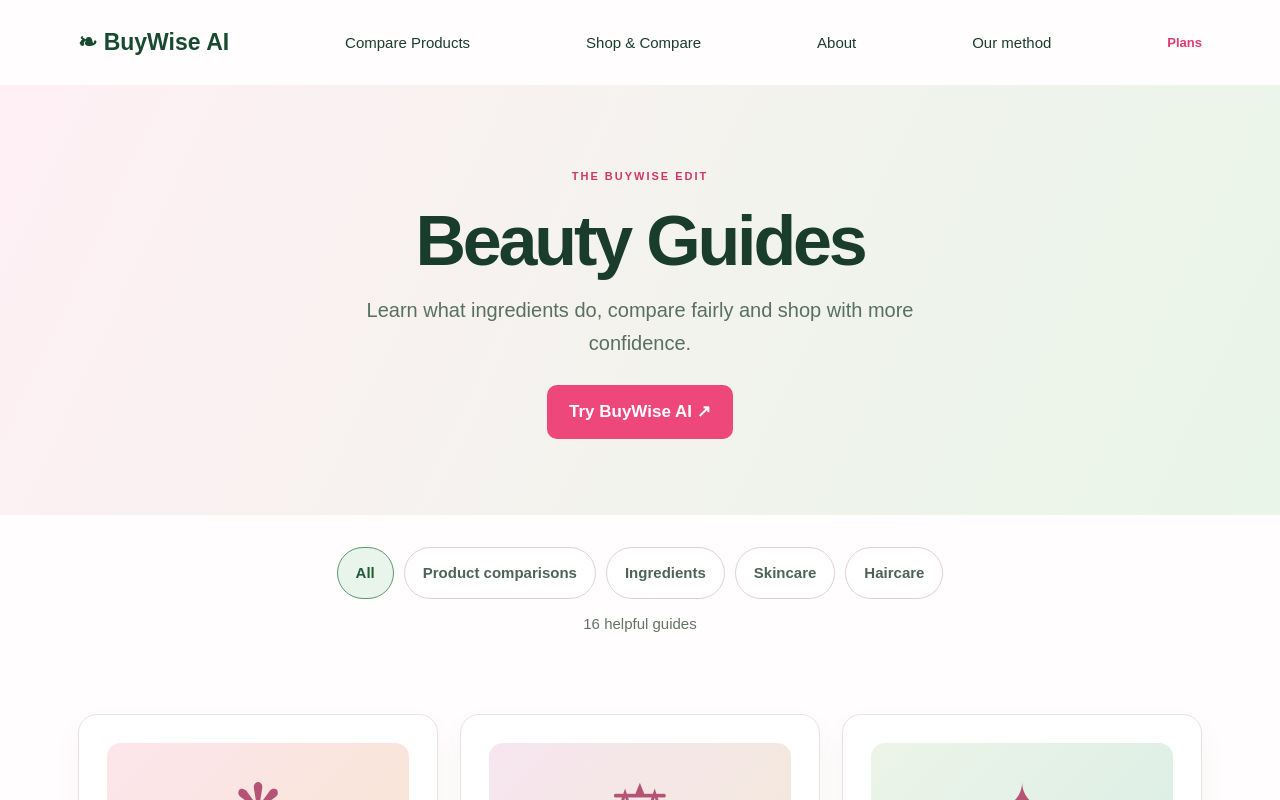
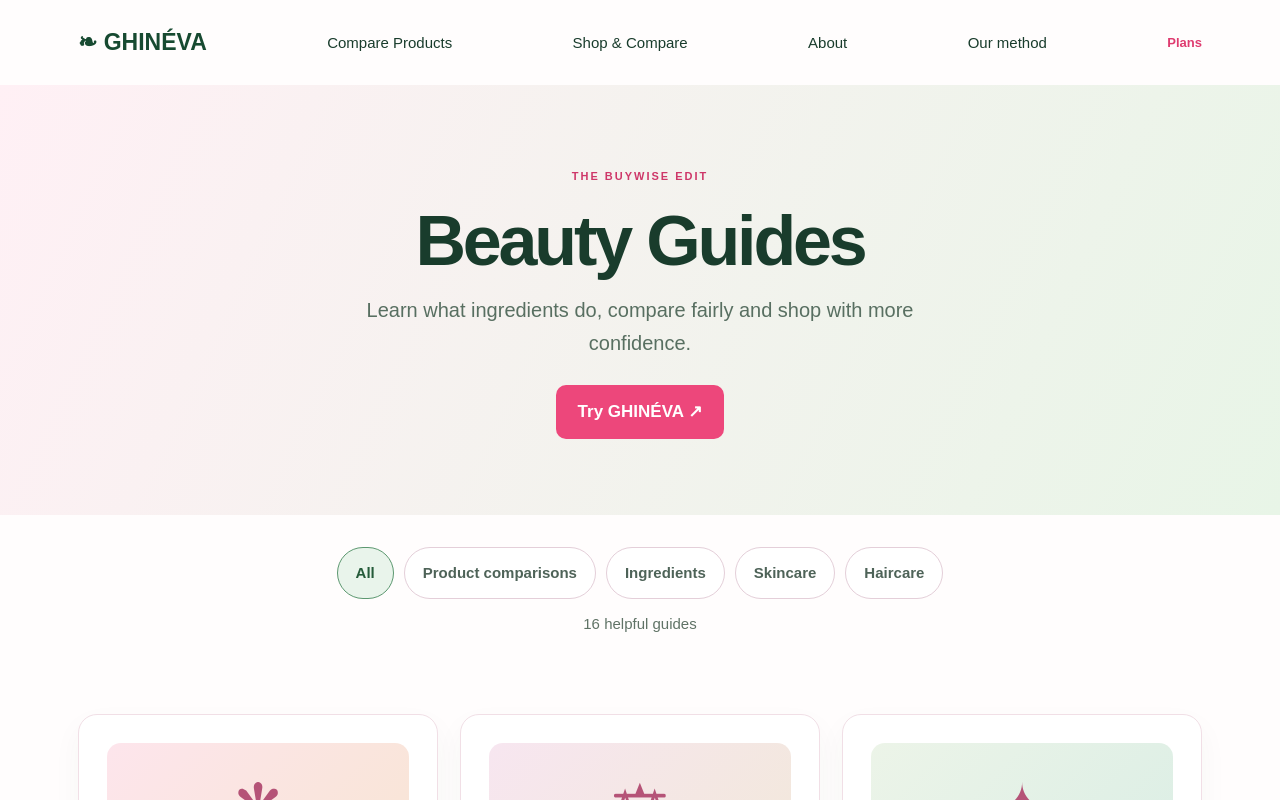
Before and after one commit to GhinwaFAKIH/buywise-ai, a Next.js app in the folder frontend/: page /guides in a window 1280 px wide. Shown: the top 800 px of the page. Built offline with nearby package versions, Linux system fonts and the light colour scheme.

Commit message:
Update GHINÉVA branding across website pages

```diff
--- a/frontend/app/guides/page.js
+++ b/frontend/app/guides/page.js
@@ -6,13 +6,13 @@
   title: "Beauty Guides",
   description: "Evidence-aware skincare, haircare and ingredient guides to help you compare beauty products before buying.",
   alternates: { canonical: "/guides" },
-  openGraph: { title: "Beauty Guides | BuyWise AI", description: "Practical skincare and ingredient comparisons before buying." }
+  openGraph: { title: "Beauty Guides | GHINÉVA", description: "Practical skincare and ingredient comparisons before buying." }
 };
 
 export default function GuidesPage() {
   return <main className="guidesPage">
-    <nav className="guidesNav"><Link href="/">❧ BuyWise AI</Link><Link href="/compare-skincare-products">Compare Products</Link><Link href="/shop">Shop & Compare</Link><Link href="/about">About</Link><Link href="/methodology">Our method</Link><Link href="/#pricing">Plans</Link></nav>
-    <header className="guidesHero"><span>THE BUYWISE EDIT</span><h1>Beauty Guides</h1><p>Learn what ingredients do, compare fairly and shop with more confidence.</p><Link href="/#analyze">Try BuyWise AI ↗</Link></header>
+    <nav className="guidesNav"><Link href="/">❧ GHINÉVA</Link><Link href="/compare-skincare-products">Compare Products</Link><Link href="/shop">Shop & Compare</Link><Link href="/about">About</Link><Link href="/methodology">Our method</Link><Link href="/#pricing">Plans</Link></nav>
+    <header className="guidesHero"><span>THE BUYWISE EDIT</span><h1>Beauty Guides</h1><p>Learn what ingredients do, compare fairly and shop with more confidence.</p><Link href="/#analyze">Try GHINÉVA ↗</Link></header>
     <GuideBrowser guides={guides}/>
     <p className="guideDisclaimer">These guides offer general information, not medical advice. Product claims and formulations may change. Some articles contain labeled affiliate links.</p>
   </main>;
```
